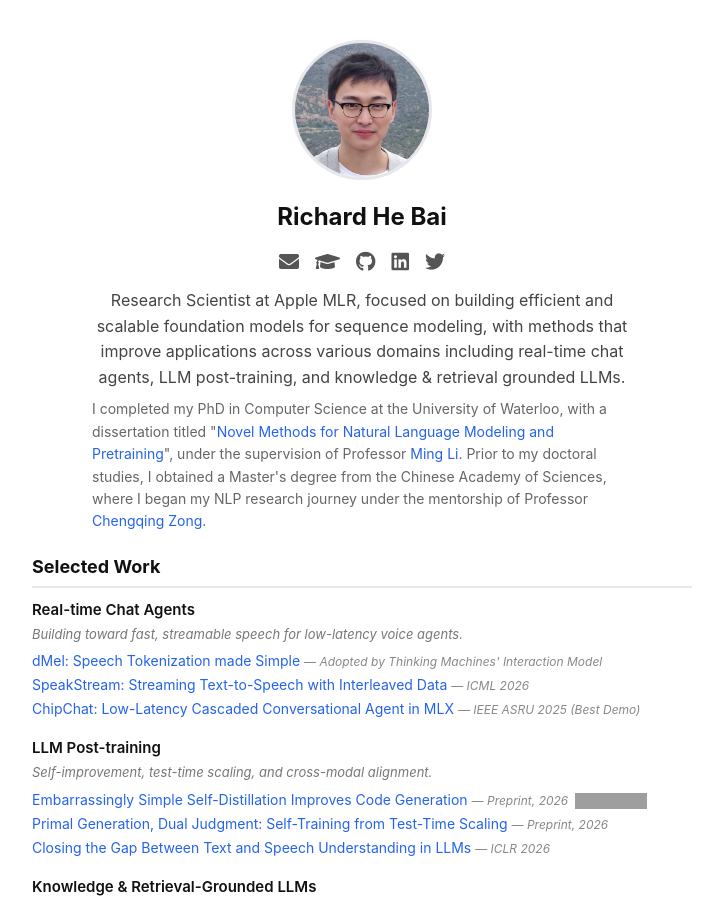
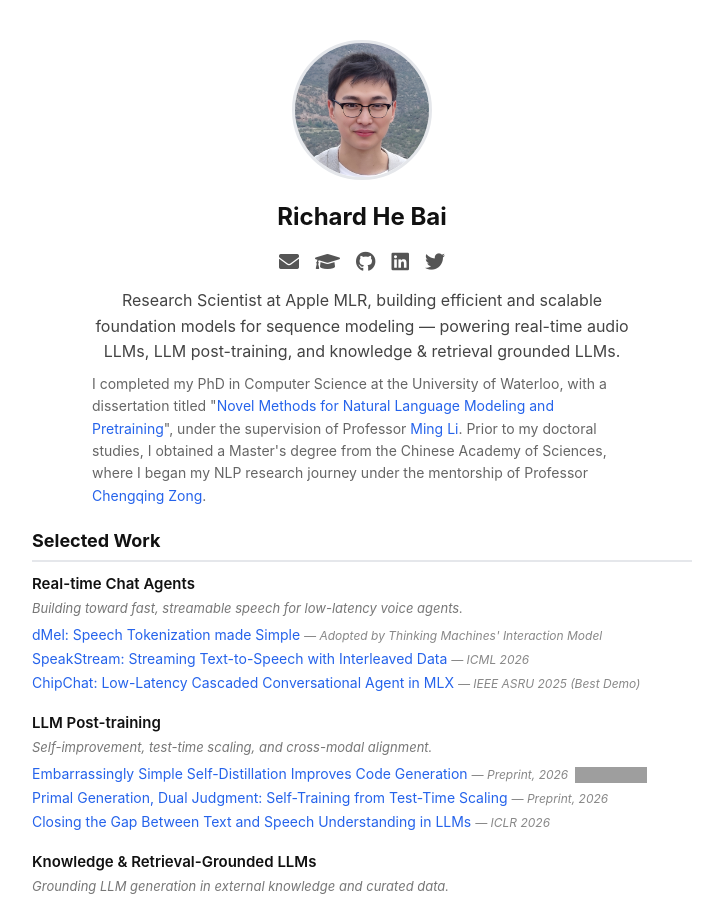
Before and after one commit to richardbaihe/richardbaihe.github.io, a Jekyll site: the page built from index.md, in a window 1280 px wide and 900 px high. Shown: the whole window, without its empty margins (278-1001 px from the left). Built offline with Jekyll 4.4.1, drawn with Linux system fonts in a browser that asks for light colours; nearby versions of some CDN libraries; grey boxes are pictures that could not be loaded.

Commit message:
Tighten bio: audio LLMs, condense application bridge
Co-Authored-By: Claude Opus 4.7 (1M context) <noreply@anthropic.com>

```diff
--- a/_config.yml
+++ b/_config.yml
@@ -7,7 +7,7 @@ markdown: kramdown
 
 # Profile
 avatar: /assets/img/avatar.jpeg
-bio: "Research Scientist at Apple MLR, focused on building efficient and scalable foundation models for sequence modeling, with methods that improve applications across various domains including real-time chat agents, LLM post-training, and knowledge & retrieval grounded LLMs."
+bio: "Research Scientist at Apple MLR, building efficient and scalable foundation models for sequence modeling — powering real-time audio LLMs, LLM post-training, and knowledge & retrieval grounded LLMs."
 education: >-
   I completed my PhD in Computer Science at the University of Waterloo,
   with a dissertation titled
```
